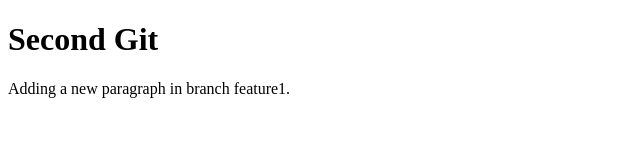
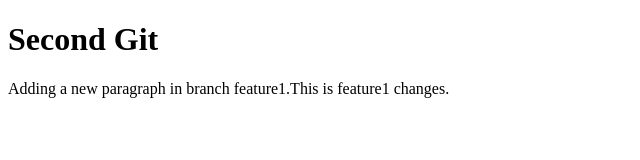
Before and after one commit to akbhati32/sec-git, a plain HTML site: page index.html in a window 1280 px wide. Shown: the whole page, without its empty margins (0-640 px from the left). Drawn offline with Linux system fonts and the light colour scheme.

Commit message:
feature1 changes

```diff
--- a/index.html
+++ b/index.html
@@ -7,6 +7,6 @@
 </head>
 <body>
     <h1>Second Git</h1>
-    <p>Adding a new paragraph in branch feature1.</p>
+    <p>Adding a new paragraph in branch feature1.This is feature1 changes.</p>
 </body>
 </html>
```
